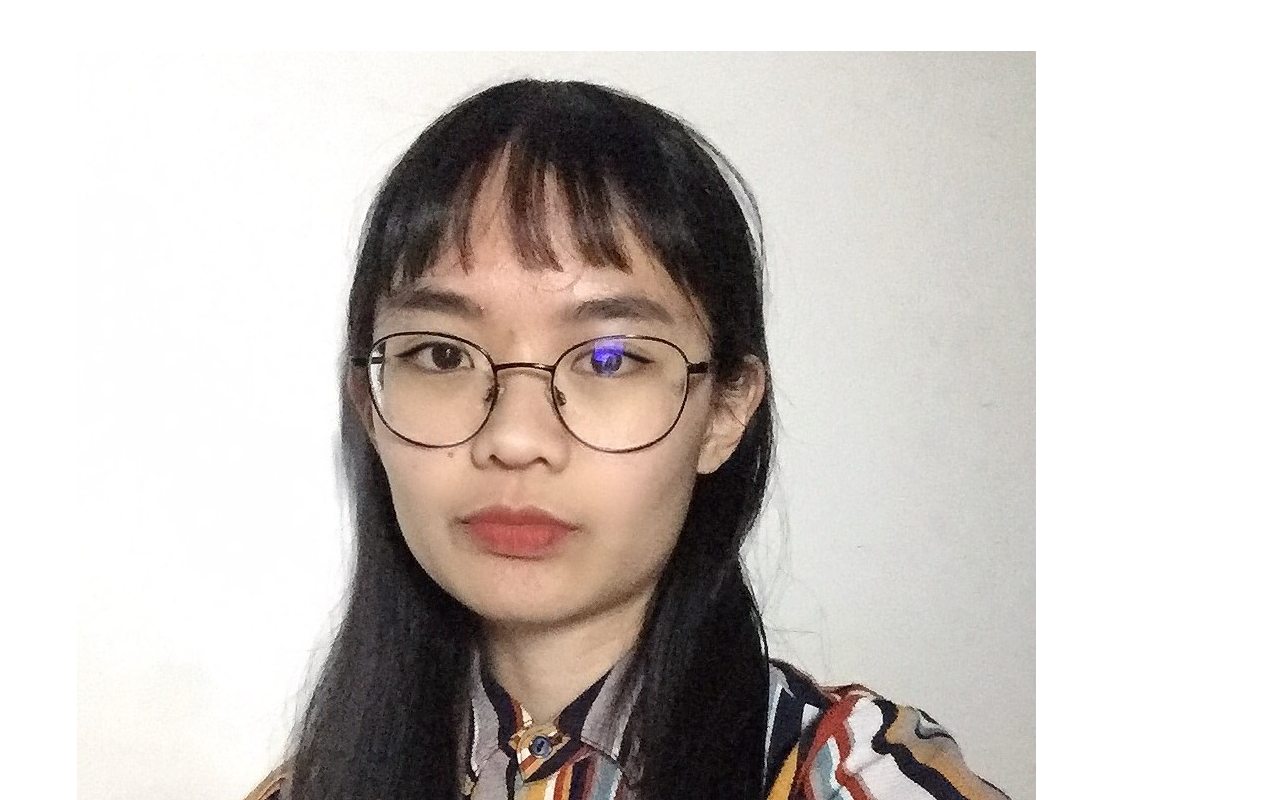
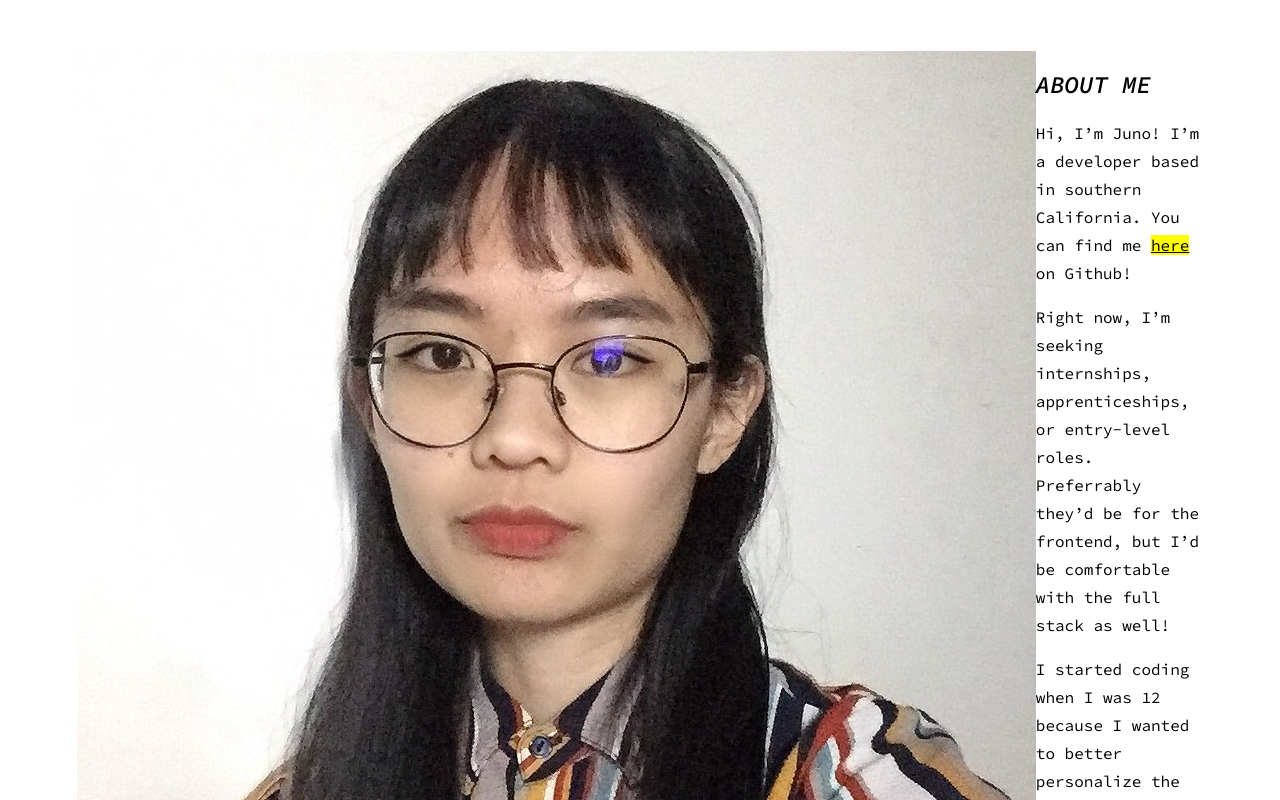
Before and after one commit to jmtes/jmtes.github.io, a Next.js app: page /about in a window 1280 px wide. Shown: the top 800 px of the page. Built offline with nearby package versions, Linux system fonts and the light colour scheme.

Commit message:
Style layout container

```diff
--- a/components/layout.module.css
+++ b/components/layout.module.css
@@ -2,6 +2,16 @@
   width: 100%;
   padding: 3.2rem 4.8rem;
   font-family: 'Source Code Pro', monospace;
+}
+
+.container--index {
+  display: flex;
+  justify-content: center;
+}
+
+.container--page {
+  display: grid;
+  grid-template-columns: 1fr 2fr;
 }
 
 .container h2,
@@ -13,6 +23,10 @@
   font-style: italic;
 }
 
+.container main p {
+  line-height: 175%;
+}
+
 .container main a {
   color: black;
   background-color: yellow;
--- a/components/layout.tsx
+++ b/components/layout.tsx
@@ -3,7 +3,6 @@ import Link from 'next/link';
 
 import styles from './layout.module.css';
 
-const name = 'Juno Tesoro';
 export const siteTitle = 'Juno Tesoro';
 
 const Layout = ({
@@ -13,7 +12,11 @@ const Layout = ({
   children: React.ReactNode;
   home?: boolean;
 }) => (
-  <div className={`${styles.container}`}>
+  <div
+    className={`${styles.container} ${
+      home ? styles['container--index'] : styles['container--page']
+    }`}
+  >
     <Head>
       <link rel='icon' href='/favicon.ico' />
       <meta name='description' content='This is my portfolio site!' />
```
